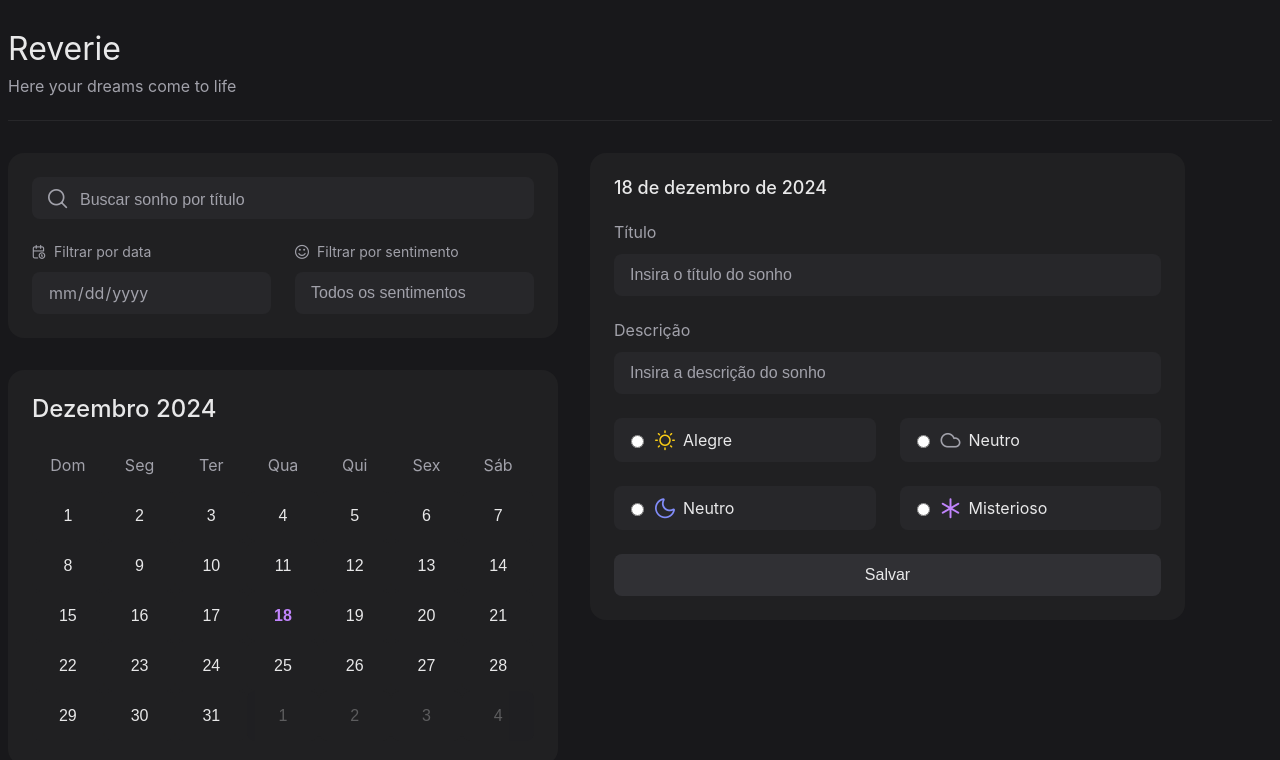
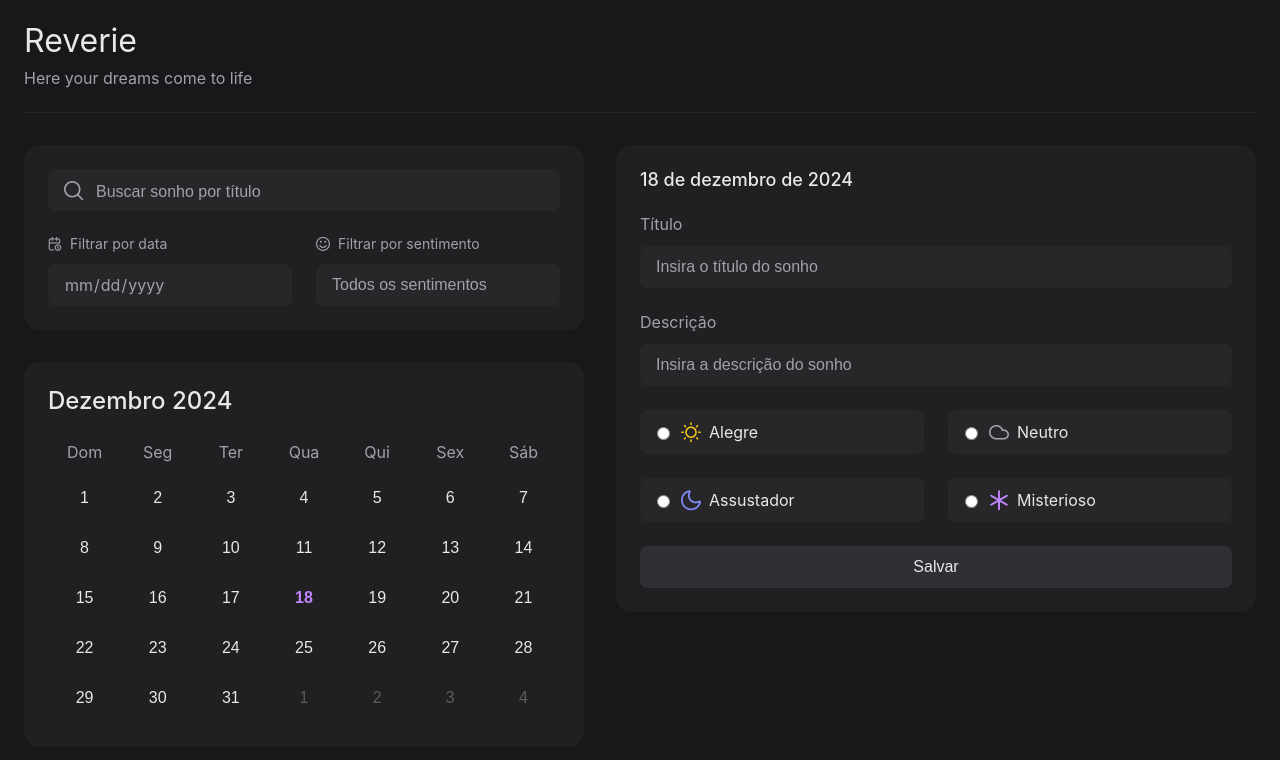
Before and after one commit to anaahnb/reverie-front, a Nuxt app: page /dreams in a window 1280 px wide. Shown: the top 760 px of the page. Built offline with nearby package versions, Linux system fonts and the light colour scheme.

Commit message:
refactor responsive design

```diff
--- a/assets/scss/_base.scss
+++ b/assets/scss/_base.scss
@@ -4,8 +4,7 @@ html {
     background-color: $black-900-default-theme;
     color: $neutral-200-default-theme;
 
-    margin: 0;
-    padding: 0;
+    padding: 0 1rem;
 
     box-sizing: border-box;
     text-decoration: none;
--- a/components/Button.vue
+++ b/components/Button.vue
@@ -6,9 +6,9 @@
 
 <script setup lang="ts">
 export interface Button {
-  type: "submit" | "button" | "reset";
+  type?: "submit" | "button" | "reset";
   disabled: boolean;
-  loading: boolean;
+  loading?: boolean;
 }
 
 const props = withDefaults(defineProps<Button>(), {
--- a/components/Calendar.vue
+++ b/components/Calendar.vue
@@ -105,8 +105,8 @@ export default {
 .calendar {
   @include card;
   padding: 1.5rem;
-  max-width: 37rem;
-  margin-top: 2rem;
+  overflow-x: auto;
+  margin: 2rem 0;
 
   h2 {
     font-size: 24px;
@@ -120,11 +120,11 @@ export default {
     display: grid;
     grid-template-columns: repeat(7, 1fr);
     text-align: center;
-    padding: 1rem 0;
     margin-top: 1rem;
 
     .weekday {
       color: $neutral-200-default-theme;
+      padding: .6875rem;
     }
   }
 
--- a/components/Form.vue
+++ b/components/Form.vue
@@ -90,7 +90,7 @@ export default {
 					},
 					{
 						id: 'input-mood-scary',
-						label: 'Neutro',
+						label: 'Assustador',
 						icon: {
 							text: 'pi pi-moon',
 							color: '#818CF8'
@@ -131,8 +131,6 @@ export default {
 <style lang="scss">
 	.form-container {
 		@include card;
-		width: 595px;
-
 		.date {
 			font-size: 18px;
 			font-weight: 500;
@@ -148,9 +146,14 @@ export default {
 
 			.input-radio-group {
 				display: grid;
-				grid-template-columns: 1fr 1fr;
+				grid-template-columns: 1fr;
         gap: 1.5rem;
+			}
 
+			@media (min-width: 425px) {
+				.input-radio-group {
+					grid-template-columns: 1fr 1fr;
+				}
 			}
 		}
 	}
--- a/components/Input.vue
+++ b/components/Input.vue
@@ -37,9 +37,9 @@
     id: string
     label?: Label | string
     placeholder?: Placeholder | string
-    disabled: boolean
-    type: string
-    required: boolean
+    disabled?: boolean
+    type?: string
+    required?: boolean
     errorMessage?: string
     modelValue: string[] | string,
   }
--- a/pages/dreams.vue
+++ b/pages/dreams.vue
@@ -7,8 +7,8 @@
       </div>
 
       <div class="cards-group">
-        <div class="content-cards">
-          <div class="filter-group">
+        <div>
+          <div class="card-filter-group">
             <Input
               v-for="input in filters"
               :id="input.id"
@@ -19,11 +19,11 @@
               :label="input.label"
             />
           </div>
-          <div>
+          <div class="card-calendar">
             <Calendar @date-selected="updateSelectedDate" />
           </div>
         </div>
-        <div>
+        <div class="card-form">
           <Form
             :selected="data.selected" />
         </div>
@@ -93,14 +93,11 @@ export default {
 
 <style lang="scss" setup>
 .container {
-  display: flex;
-  justify-content: center;
-
   .content {
-    width: 1280px;
+    max-width: 1280px;
+    margin: 0 auto;
 
     .header {
-      max-width: 1280px;
       h1 {
         font-size: 2rem;
         font-weight: 400;
@@ -124,39 +121,41 @@ export default {
     }
 
     .cards-group {
-      display: flex;
-      flex-wrap: wrap;
-      gap: 2rem;
       margin-top: 2rem;
 
-      .content-cards {
-        max-width: 1280px;
+      .card-filter-group {
+        @include card;
+        font-size: 14px;
 
-        .filter-group {
-          @include card;
-          max-width: 37rem;
-          font-size: 14px;
+        display: grid;
+        grid-template-columns: 1fr;
+        gap: 1.5rem;
+      }
 
-          display: grid;
+      @media (min-width: 425px) {
+        .card-filter-group {
           grid-template-columns: 1fr 1fr;
-          gap: 1.5rem;
+        }
 
-          #input-title {
-            grid-row: 1;
-            grid-column: span 2;
-          }
-
-          #input-date {
-            grid-column: 1;
-            grid-row: 2;
-          }
-
-          #input-mood {
-            grid-row: 2;
-            grid-column: 2;
-          }
+        #input-title {
+          grid-column: span 2;
         }
       }
+    }
+
+    @media (min-width: 426px) {
+      .cards-group {
+        display: grid;
+        grid-template-areas:
+          "filters form"
+          "calendar form";
+          grid-template-columns: 1fr minmax(0, 40rem);
+        gap: 2rem;
+      }
+
+      .card-filter-group { grid-area: filters; }
+      .card-calendar { grid-area: calendar; }
+      .form-calendar { grid-area: form; }
     }
   }
 }
--- a/pages/index.vue
+++ b/pages/index.vue
@@ -6,7 +6,7 @@
         <p>Não possui uma conta? <a href="/register">Registre-se</a></p>
       </div>
       <form @submit.prevent="handleSubmit">
-        <div class="form_content">
+        <div class="form-content">
           <Input
             v-for="input in form.inputs"
             :key="input.id"
@@ -66,6 +66,7 @@ export default {
 				return acc
 			}, {})
 
+      console.log('params', params)
 			login(params).then(res => {
 				localStorage.setItem('token', res.authorisation.token)
 				this.$router.push('/dreams')
@@ -81,7 +82,7 @@ export default {
   background-color: $black-900-default-theme;
   @include flex-column;
   justify-content: center;
-  padding: 1.5rem 2rem;
+  padding: 1.5rem 0;
 
   @media (min-width: 640px) {
     padding: 2rem 1, 5rem;
@@ -103,8 +104,11 @@ export default {
       }
     }
 
-    .form_content {
+    .form-content {
       @include card;
+      display: flex;
+      flex-direction: column;
+      gap: 2rem;
     }
   }
 }
```
